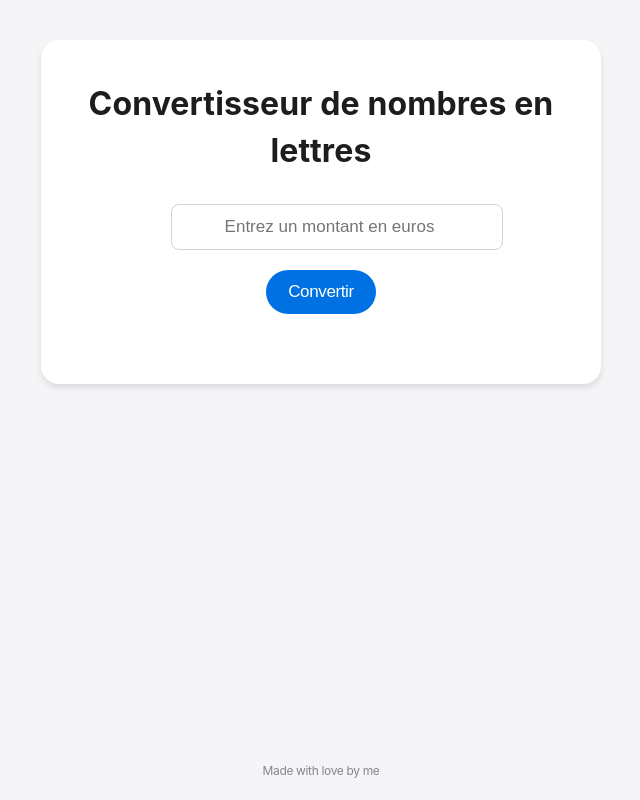
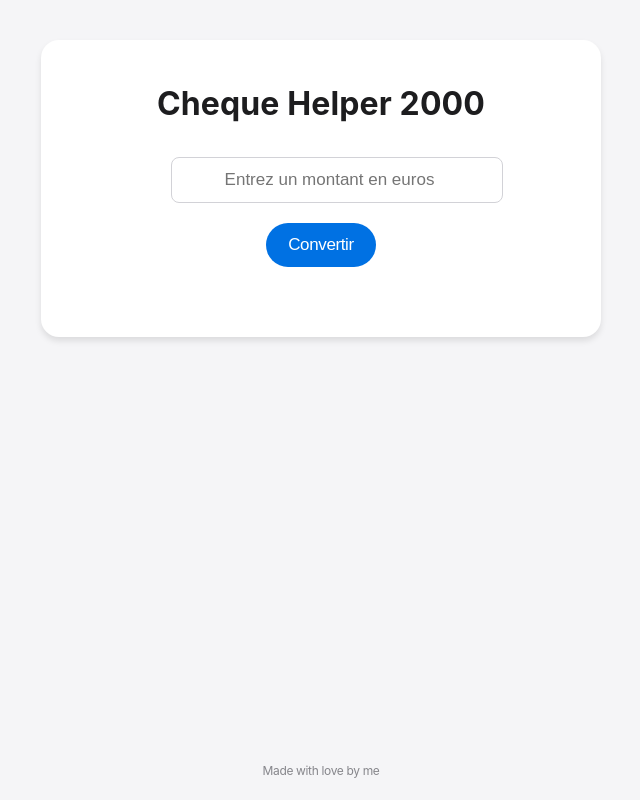
Before and after one commit to moise7000/cheque-helper, a plain HTML site: page index.html in a window 1280 px wide. Shown: the whole page, without its empty margins (319-959 px from the left). Drawn offline with Linux system fonts and the light colour scheme.

Commit message:
Update index.html

```diff
--- a/index.html
+++ b/index.html
@@ -3,7 +3,7 @@
 <head>
   <meta charset="UTF-8">
   <meta name="viewport" content="width=device-width, initial-scale=1.0">
-  <title>Convertisseur de nombres en lettres - Style Apple</title>
+  <title>Cheque Helper</title>
   <style>
     body {
       font-family: -apple-system, BlinkMacSystemFont, 'Segoe UI', 'Roboto', 'Helvetica', 'Arial', sans-serif;
@@ -100,7 +100,7 @@
 <body>
 <div class="wrapper">
   <div class="container">
-    <h1>Convertisseur de nombres en lettres</h1>
+    <h1>Cheque Helper 2000</h1>
     <div class="input-group">
       <input type="number" id="montant" step="0.01" placeholder="Entrez un montant en euros">
     </div>
```
